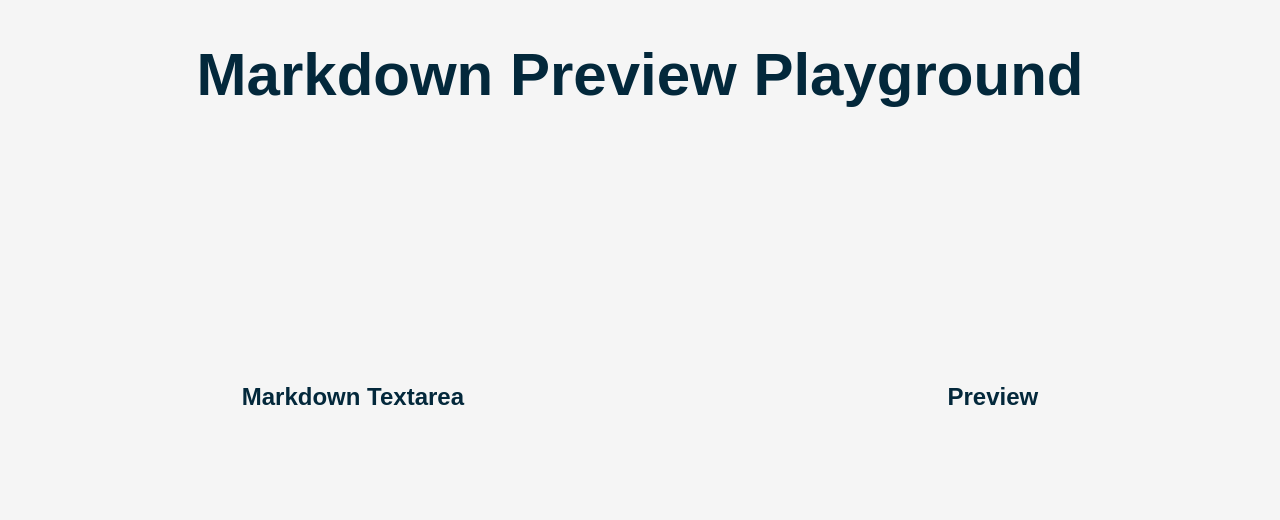
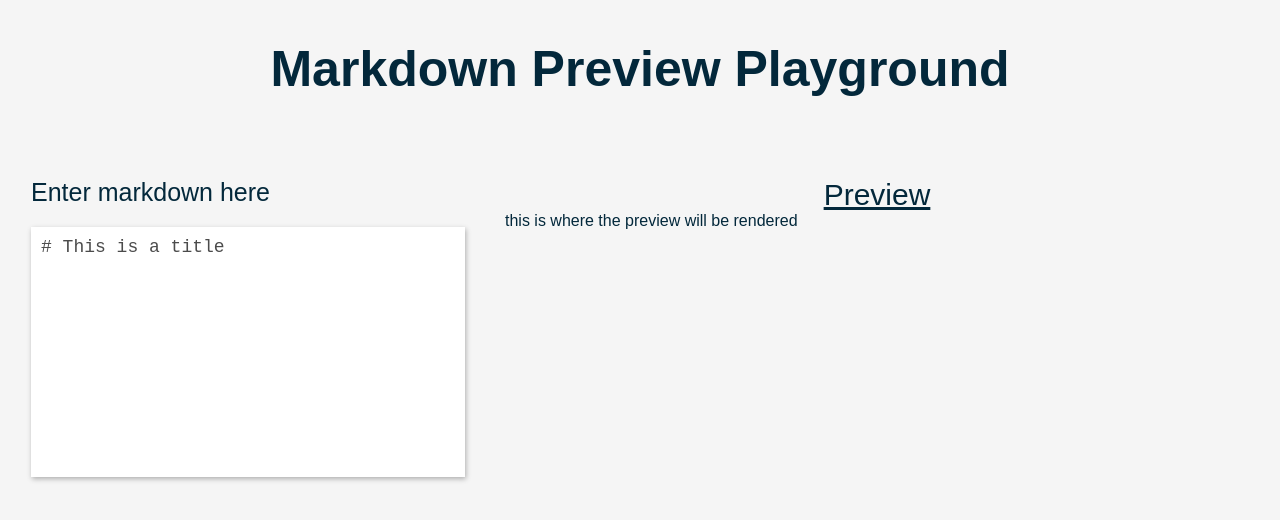
Before and after one commit to tigerabrodi/react-markdown-component, a React (Vite) app: page / in a window 1280 px wide. Shown: the top 520 px of the page. Built offline with nearby package versions, Linux system fonts and the light colour scheme.

Commit message:
more styles and setup where content will be previewed

```diff
--- a/src/App.css
+++ b/src/App.css
@@ -5,16 +5,61 @@ main {
   flex-direction: column;
   align-items: center;
   padding: 40px 0;
+  row-gap: 80px;
 }
 
 main h1 {
-  font-size: calc(60 / 16 * 1rem);
+  font-size: calc(50 / 16 * 1rem);
 }
 
 .wrapper {
   display: flex;
   align-items: center;
-  justify-content: space-around;
+  justify-content: center;
   width: 100%;
   height: 80%;
+  column-gap: 40px;
+  padding: 0 20px;
 }
+
+.markdown {
+  display: flex;
+  flex-direction: column;
+  height: 100%;
+  width: 35%;
+  row-gap: 20px;
+}
+
+.markdown label {
+  font-size: calc(25 / 16 * 1rem);
+  font-weight: 500;
+}
+
+.markdown textarea {
+  padding: 10px;
+  min-height: 250px;
+  font-size: calc(18 / 16 * 1rem);
+  resize: none;
+  box-shadow: 1px 2px 5px rgba(0, 0, 0, 0.29);
+}
+
+.preview {
+  display: flex;
+  flex-direction: column;
+  height: 100%;
+  width: 60%;
+}
+
+.preview h2 {
+  text-align: center;
+  font-size: calc(30 / 16 * 1rem);
+  font-weight: 500;
+  text-decoration: underline;
+}
+
+.content {
+  width: 100%;
+  height: 100%;
+  display: flex;
+  flex-direction: column;
+}
--- a/src/App.tsx
+++ b/src/App.tsx
@@ -6,11 +6,15 @@ export function App() {
       <h1>Markdown Preview Playground</h1>
       <div className="wrapper">
         <div className="markdown">
-          <h2>Markdown Textarea</h2>
+          <label htmlFor="markdown">Enter markdown here</label>
+          <textarea placeholder="# This is a title" id="markdown" />
         </div>
 
         <div className="preview">
           <h2>Preview</h2>
+          <div className="content">
+            this is where the preview will be rendered
+          </div>
         </div>
       </div>
     </main>
```
